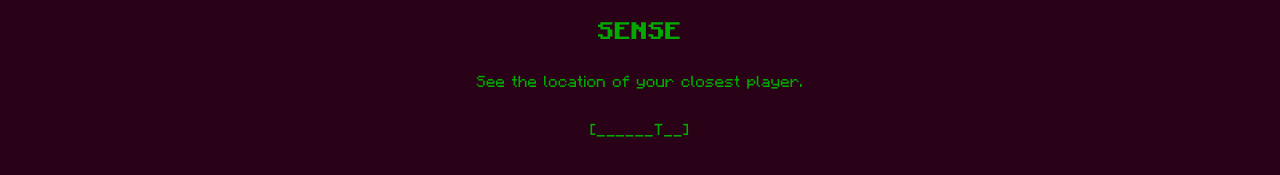
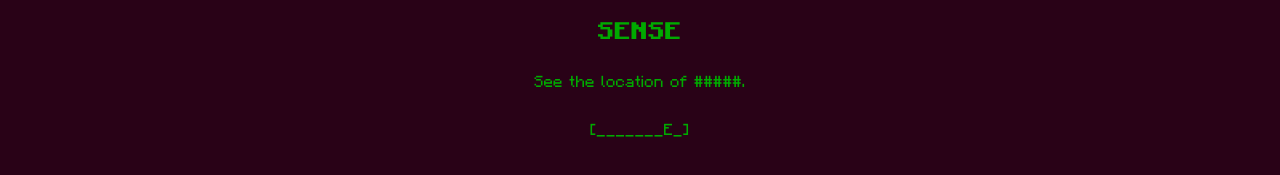
Before and after one commit to PixelSageXD/CrimsonLife-Website, a SvelteKit app: page /secrets/sense in a window 1280 px wide. Shown: the part 509-684 px from the top of the page. Built offline with nearby package versions, Linux system fonts and the light colour scheme.

Commit message:
first sense find

```diff
--- a/src/routes/secrets/sense/+page.svelte
+++ b/src/routes/secrets/sense/+page.svelte
@@ -4,11 +4,9 @@
     </video>
     <br>
     <h2 class="text-title">SENSE</h2>
-    <p class="text-desc">See the location of your closest player.
-        <!-- AFTER ONE FIND: See the location of #####. -->
+    <p class="text-desc">See the location of #####.
 
-        <br><br>[______T__]</p>
-        <!-- AFTER ONE FIND: [_______E_] -->
+        <br><br>[_______E_]</p>
         <!-- AFTER TWO FINDS: [________N] -->
 
     <!-- REMOVE ALL AFTER THREE FINDS -->
```
